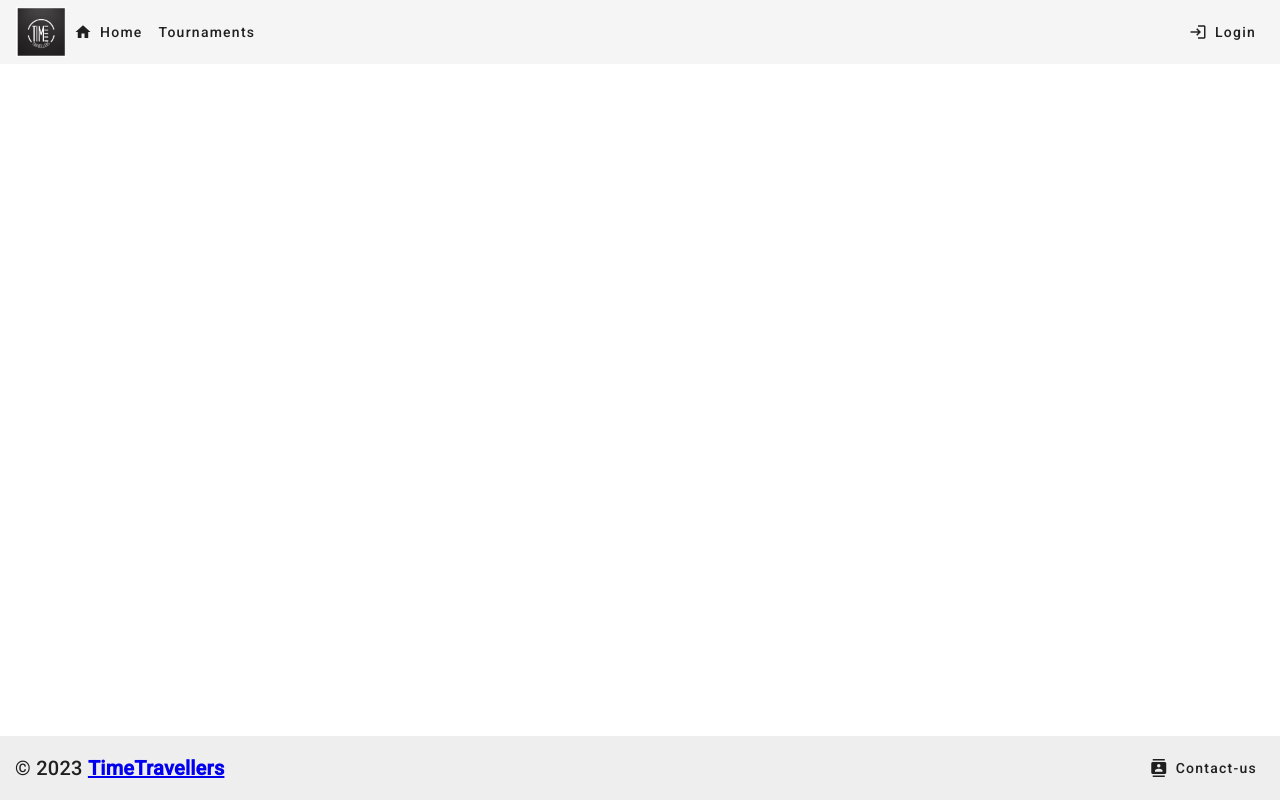
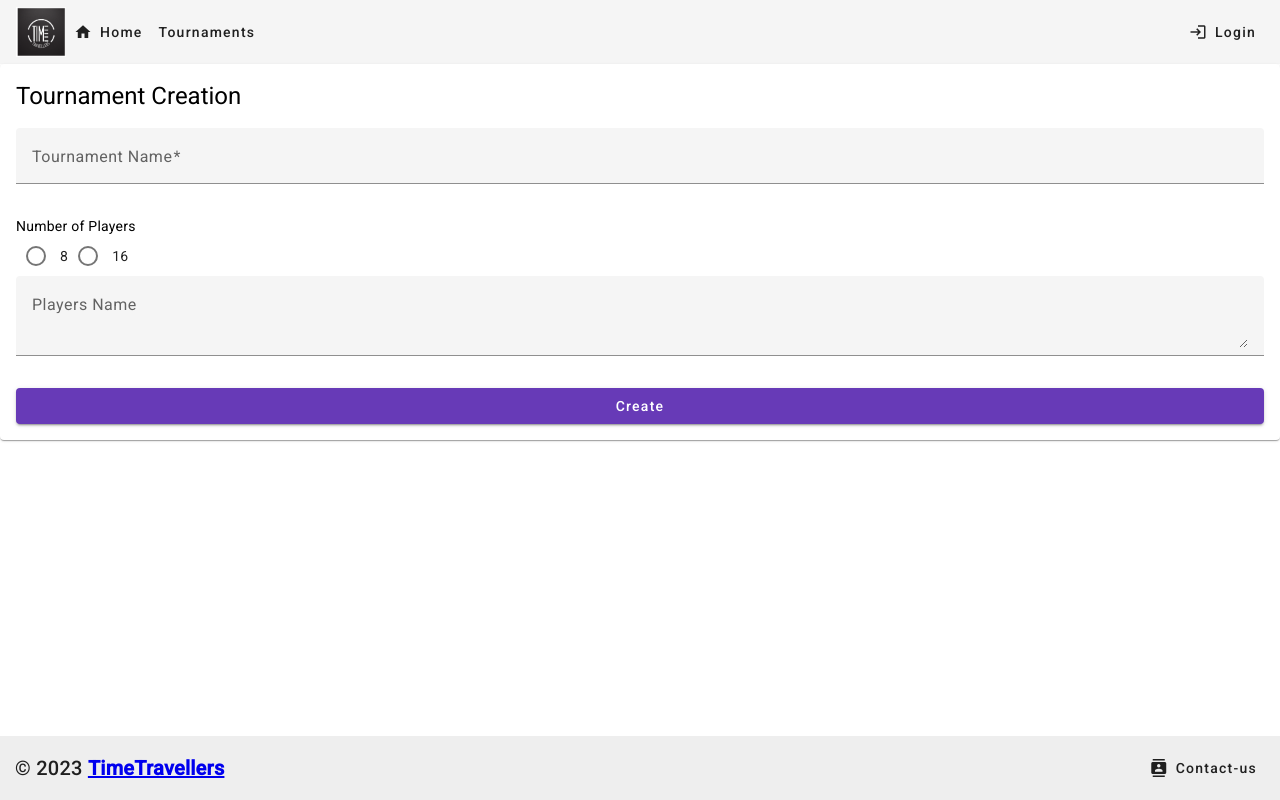
Before and after one commit to Fireinfern/tournament-frontend, an Angular app: page /tournaments/create in a window 1280 px wide. Before the commit this address led to /. Built offline with nearby package versions, Linux system fonts and the light colour scheme.

Commit message:
Fix routes

```diff
--- a/src/app/app-routing.module.ts
+++ b/src/app/app-routing.module.ts
@@ -8,10 +8,12 @@ import { TournamentsComponent } from './views/tournaments/tournaments.component'
 
 const routes: Routes = [
   { path: '', component: HomeComponent },
-  { path: 'tournaments', component: TournamentsComponent },
+  {
+    path: 'tournaments', component: TournamentsComponent
+  },
   { path: 'register', component: RegisterComponent },
   { path: 'contact', component: ContactComponent },
-  { path: 'tournamentCreate', component: TournamentCreateComponent },
+  { path: 'tournaments/create', component: TournamentCreateComponent }
 ];
 
 @NgModule({
--- a/src/app/components/navbar/navbar.component.html
+++ b/src/app/components/navbar/navbar.component.html
@@ -5,9 +5,9 @@
         Home
     </button>
     <button mat-button [matMenuTriggerFor]="menu" fontIcon="leaderboard">Tournaments</button>
-        <mat-menu #menu="matMenu">
-        <button mat-menu-item routerLink="/tournamentCreate" >Create</button>
-        <button mat-menu-item routerLink="/tournaments" >Display</button>
+    <mat-menu #menu="matMenu">
+        <button mat-menu-item routerLink="/tournaments/create">Create</button>
+        <button mat-menu-item routerLink="/tournaments">Display</button>
     </mat-menu>
 
     <span style="flex: 1 1 auto"></span>
--- a/src/app/views/tournaments/tournament-create/tournament-create.component.html
+++ b/src/app/views/tournaments/tournament-create/tournament-create.component.html
@@ -1,20 +1,19 @@
 <mat-card>
   <mat-card-header>
-      <h1 mat-card-title  >Tournament Creation</h1>
+    <h1 mat-card-title>Tournament Creation</h1>
   </mat-card-header>
   <mat-card-content>
     <form style="display: flex; flex-direction: column;">
       <mat-form-field appearance="fill">
-          <mat-label >Tournament Name</mat-label>
-          <input matInput type="text" name="name">
+        <mat-label>Tournament Name</mat-label>
+        <input matInput type="text" name="name" required>
       </mat-form-field>
 
       <mat-label>Number of Players</mat-label>
-            <mat-radio-group ([ngModel])="selectedPlayer">
-              <mat-radio-button  value="8">8</mat-radio-button>
-              <mat-radio-button  value="16">16</mat-radio-button>
+      <mat-radio-group required>
+        <mat-radio-button value="8">8</mat-radio-button>
+        <mat-radio-button value="16">16</mat-radio-button>
       </mat-radio-group>
-
 
       <mat-form-field>
         <mat-label>Players Name</mat-label>
--- a/src/app/views/tournaments/tournament-create/tournament-create.component.ts
+++ b/src/app/views/tournaments/tournament-create/tournament-create.component.ts
@@ -6,6 +6,6 @@ import { Component } from '@angular/core';
   styleUrls: ['./tournament-create.component.css']
 })
 export class TournamentCreateComponent {
-  selectedPlayer: String = '';
+  selectedPlayer: string = "";
 
 }
```
Lines whose indentation alone changed are shown as unchanged.
